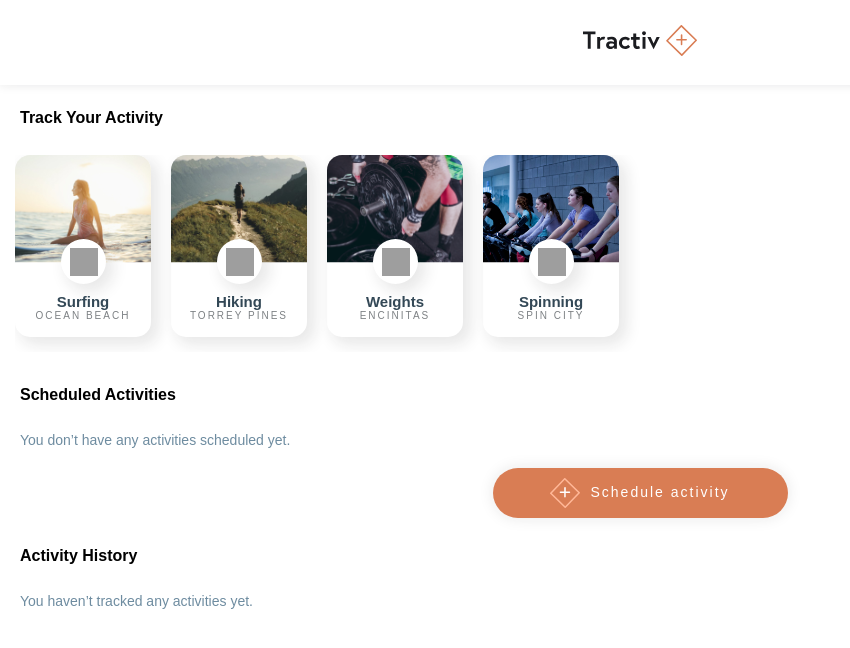
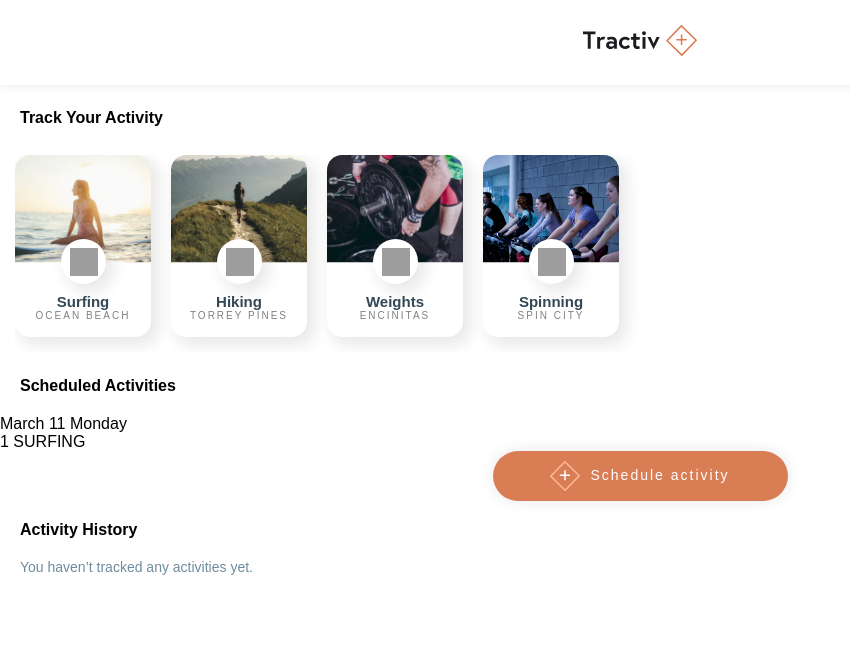
Before and after one commit to amacar/activity-tracker, a React app: page / in a window 1280 px wide. Shown: the top 648 px of the page, without its empty margins (0-850 px from the left). Built offline with nearby package versions, Linux system fonts and the light colour scheme; data requests are answered from the project's data file; grey boxes are pictures that could not be loaded; a web font is replaced by a local one.

Commit message:
Group activities in scheduled and tracked

```diff
--- a/src/actions/activitiesActions.js
+++ b/src/actions/activitiesActions.js
@@ -1,3 +1,5 @@
+import moment from "moment";
+
 import ActivitiesApi from "../api/ActivitiesApi";
 
 export const FETCH_ACTIVITIES = "FETCH_ACTIVITIES";
@@ -7,17 +9,29 @@ const fetchActivitiesAction = () => ({
   type: FETCH_ACTIVITIES
 });
 
-export const activitiesFetched = activities => ({
+export const activitiesFetched = (scheduled, tracked) => ({
   type: ACTIVITIES_FETCHED,
-  activities
+  scheduled,
+  tracked
 });
 
 export const fetchActivities = () => async dispatch => {
   dispatch(fetchActivitiesAction());
 
   try {
+    // fetch activities and move them to scheduled or tracked array
+    // this would normally be done on backend but we are using dummy backend
     const activities = await ActivitiesApi.fetchActivities();
-    dispatch(activitiesFetched(activities));
+    const scheduled = [];
+    const tracked = [];
+    activities.forEach(activity => {
+      if (moment(activity.start).isBefore(Date.now())) {
+        tracked.push(activity);
+      } else {
+        scheduled.push(activity);
+      }
+    });
+    dispatch(activitiesFetched(scheduled, tracked));
   } catch (err) {
     console.log(err);
     dispatch(activitiesFetched());
--- a/src/components/Activities/Activities.js
+++ b/src/components/Activities/Activities.js
@@ -1,10 +1,39 @@
-import React from "react";
+import React, { Fragment } from "react";
+import moment from "moment";
 
 import "./Activities.css";
+import ActivitiesRow from "./ActivitiesRow";
 
-const Activities = props => {
-  const { noActivitiesText, activities } = props;
-  return <span className="Activities-empty">{noActivitiesText}</span>;
+const Activities = ({ noActivitiesText, activities, isFetching }) => {
+  const groupActivitiesByDayMonth = () => {
+    const groupedActivities = {};
+    activities.forEach(activity => {
+      const date = moment(activity.start);
+      const month = date.format("MMMM");
+      const day = date.format("D");
+      const dayWord = date.format("dddd");
+      const key = month + day;
+
+      if (!groupedActivities[key]) {
+        groupedActivities[key] = { month, day, dayWord, activities: [] };
+      }
+      groupedActivities[key].activities.push(activity);
+    });
+
+    return groupedActivities;
+  };
+
+  const renderActivities = () => {
+    if (isFetching) {
+      return <span className="Activities-empty">Loading...</span>;
+    } else if (!isFetching && activities && activities.length > 0) {
+      return Object.values(groupActivitiesByDayMonth()).map((group, i) => <ActivitiesRow key={i} group={group} />);
+    } else {
+      return <span className="Activities-empty">{noActivitiesText}</span>;
+    }
+  };
+
+  return <Fragment>{renderActivities()}</Fragment>;
 };
 
 export default Activities;
--- /dev/null
+++ b/src/components/Activities/ActivitiesRow.js
@@ -0,0 +1,19 @@
+import React, { Fragment } from "react";
+import moment from "moment";
+
+import "./ActivitiesRow.css";
+
+const ActivitiesRow = ({ group: { month, day, dayWord, activities } }) => {
+  return (
+    <div>
+      {month} {day} {dayWord}
+      {activities.map(activity => (
+        <div key={activity.id}>
+          {activity.id} {activity.type}
+        </div>
+      ))}
+    </div>
+  );
+};
+
+export default ActivitiesRow;
--- a/src/index.js
+++ b/src/index.js
@@ -11,7 +11,8 @@ axios.defaults.baseURL = process.env.REACT_APP_API_URL;
 
 const initialState = {
   activitiesStore: {
-    activities: [],
+    scheduled: [],
+    tracked: [],
     isFetching: false
   }
 };
--- a/src/modules/HomeScreen/HomeScreen.js
+++ b/src/modules/HomeScreen/HomeScreen.js
@@ -1,4 +1,4 @@
-import React, { Component, Fragment } from "react";
+import React, { Fragment } from "react";
 
 import Header from "./Header/Header";
 import TrackActivity from "./TrackActivity/TrackActivity";
--- a/src/modules/HomeScreen/ScheduledActivities/ScheduledActivities.css
+++ b/src/modules/HomeScreen/ScheduledActivities/ScheduledActivities.css
@@ -7,5 +7,4 @@
 .ScheduledActivities-header {
   padding: 20px 0px 20px 20px;
   font-weight: bold;
-  line-height: 35px;
 }
--- a/src/modules/HomeScreen/ScheduledActivities/ScheduledActivities.js
+++ b/src/modules/HomeScreen/ScheduledActivities/ScheduledActivities.js
@@ -1,4 +1,5 @@
 import React from "react";
+import { connect } from "react-redux";
 
 import "./ScheduledActivities.css";
 import Button from "../../../components/Button/Button";
@@ -8,14 +9,25 @@ import { Home } from "../../../strings/en.js";
 
 const { scheduledActivities, scheduleActivity, noScheduledActivities } = Home;
 
-const ScheduledActivities = () => {
+const ScheduledActivities = ({ scheduled, isFetching }) => {
   return (
     <div className="ScheduledActivities">
       <span className="ScheduledActivities-header">{scheduledActivities}</span>
-      <Activities noActivitiesText={noScheduledActivities} />
+      <Activities noActivitiesText={noScheduledActivities} activities={scheduled} isFetching={isFetching} />
       <Button text={scheduleActivity} icon={iconPlus} />
     </div>
   );
 };
 
-export default ScheduledActivities;
+const mapStateToProps = state => {
+  const {
+    activitiesStore: { scheduled, isFetching }
+  } = state;
+
+  return {
+    scheduled,
+    isFetching
+  };
+};
+
+export default connect(mapStateToProps)(ScheduledActivities);
--- a/src/modules/HomeScreen/TrackedActivities/TrackedActivities.css
+++ b/src/modules/HomeScreen/TrackedActivities/TrackedActivities.css
@@ -7,5 +7,4 @@
 .TrackedActivities-header {
   padding: 20px 0px 20px 20px;
   font-weight: bold;
-  line-height: 35px;
 }
--- a/src/modules/HomeScreen/TrackedActivities/TrackedActivities.js
+++ b/src/modules/HomeScreen/TrackedActivities/TrackedActivities.js
@@ -1,4 +1,5 @@
 import React from "react";
+import { connect } from "react-redux";
 
 import "./TrackedActivities.css";
 import Activities from "../../../components/Activities/Activities";
@@ -6,13 +7,24 @@ import { Home } from "../../../strings/en.js";
 
 const { trackedActivities, noTrackedActivities } = Home;
 
-const TrackedActivities = () => {
+const TrackedActivities = ({ tracked, isFetching }) => {
   return (
     <div className="TrackedActivities">
       <span className="TrackedActivities-header">{trackedActivities}</span>
-      <Activities noActivitiesText={noTrackedActivities} />
+      <Activities noActivitiesText={noTrackedActivities} activities={tracked} isFetching={isFetching} />
     </div>
   );
 };
 
-export default TrackedActivities;
+const mapStateToProps = state => {
+  const {
+    activitiesStore: { tracked, isFetching }
+  } = state;
+
+  return {
+    tracked,
+    isFetching
+  };
+};
+
+export default connect(mapStateToProps)(TrackedActivities);
--- a/src/reducers/activitiesReducer.js
+++ b/src/reducers/activitiesReducer.js
@@ -11,7 +11,8 @@ export const activitiesReducer = (state = {}, action) => {
       return {
         ...state,
         isFetching: false,
-        activities: action.activities
+        scheduled: action.scheduled,
+        tracked: action.tracked
       };
     default:
       return state;
```
Also changed, not shown: src/components/Activities/ActivitiesRow.css (added).
